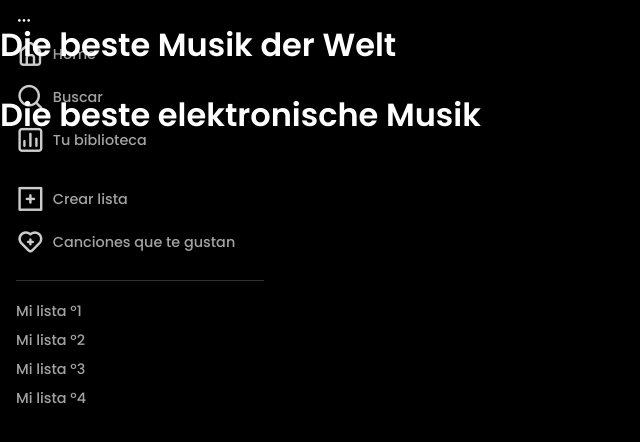
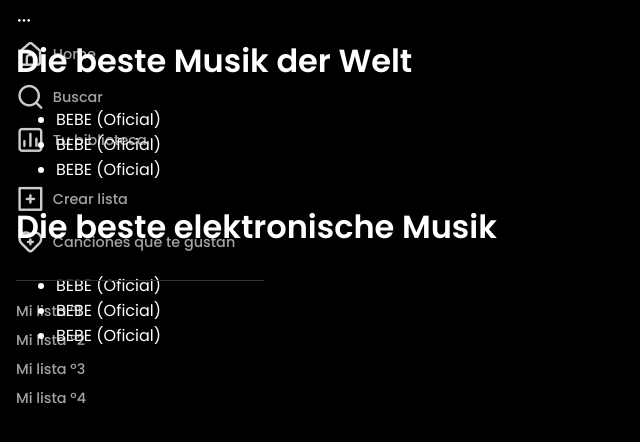
Before and after one commit to jcslcodes/angular-spotify-app, an Angular app: page /tracks in a window 1280 px wide. Shown: the top 442 px of the page, without its empty margins (0-640 px from the left). Built offline with nearby package versions, Linux system fonts and the light colour scheme.

Commit message:
feat(tracks): import sharedmodule to tracksmodule, add local json file for section playerzone in media-player.component, bind variable value via @input from section-generic.component

```diff
--- a/src/app/modules/tracks/tracks-page/tracks-page.component.css
+++ b/src/app/modules/tracks/tracks-page/tracks-page.component.css
@@ -0,0 +1,3 @@
+.tracks-page {
+  padding: 1rem;
+}
--- a/src/app/modules/tracks/tracks-page/tracks-page.component.ts
+++ b/src/app/modules/tracks/tracks-page/tracks-page.component.ts
@@ -7,6 +7,18 @@ import { Component, OnInit } from '@angular/core';
 })
 export class TracksPageComponent implements OnInit {
 
+  mockTrackList = [
+    {
+      name: 'BEBE (Oficial)'
+    },
+    {
+      name: 'BEBE (Oficial)'
+    },
+    {
+      name: 'BEBE (Oficial)'
+    }
+  ];
+
   constructor() { }
 
   ngOnInit(): void {
```
